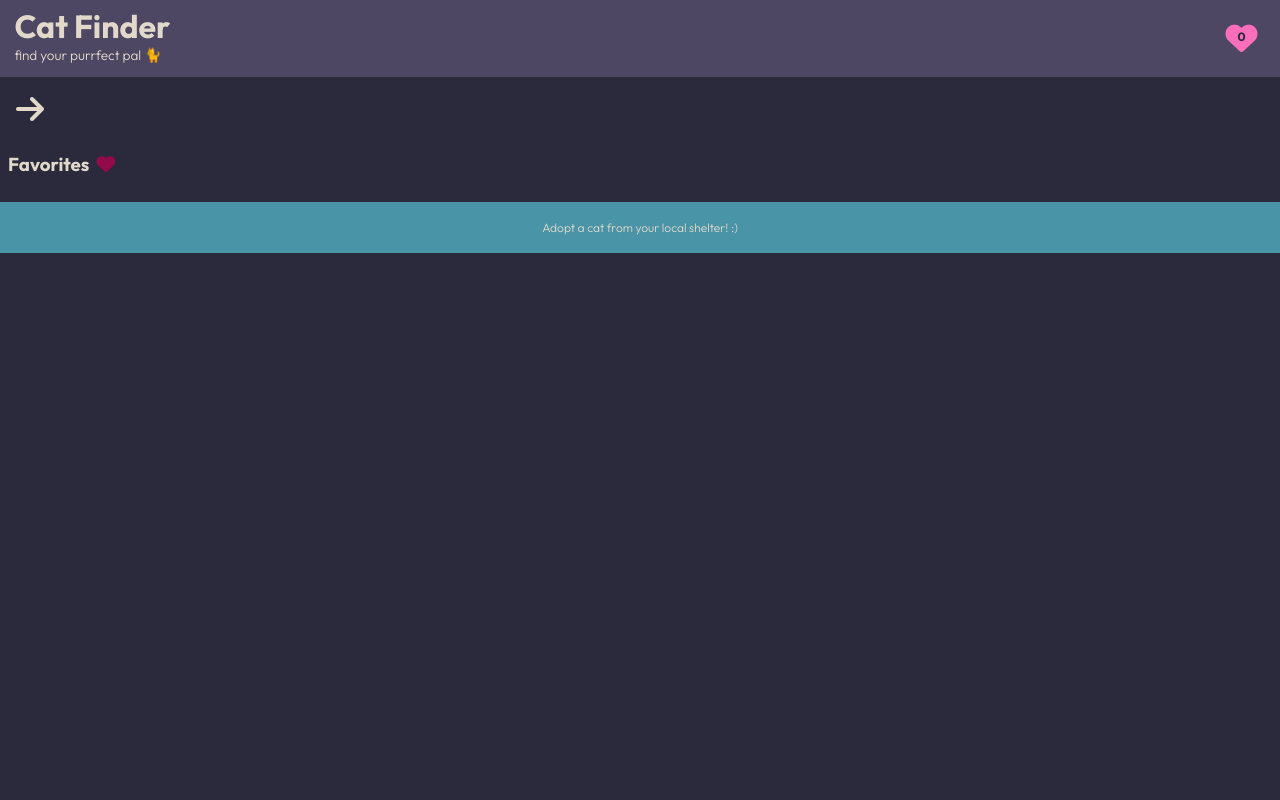
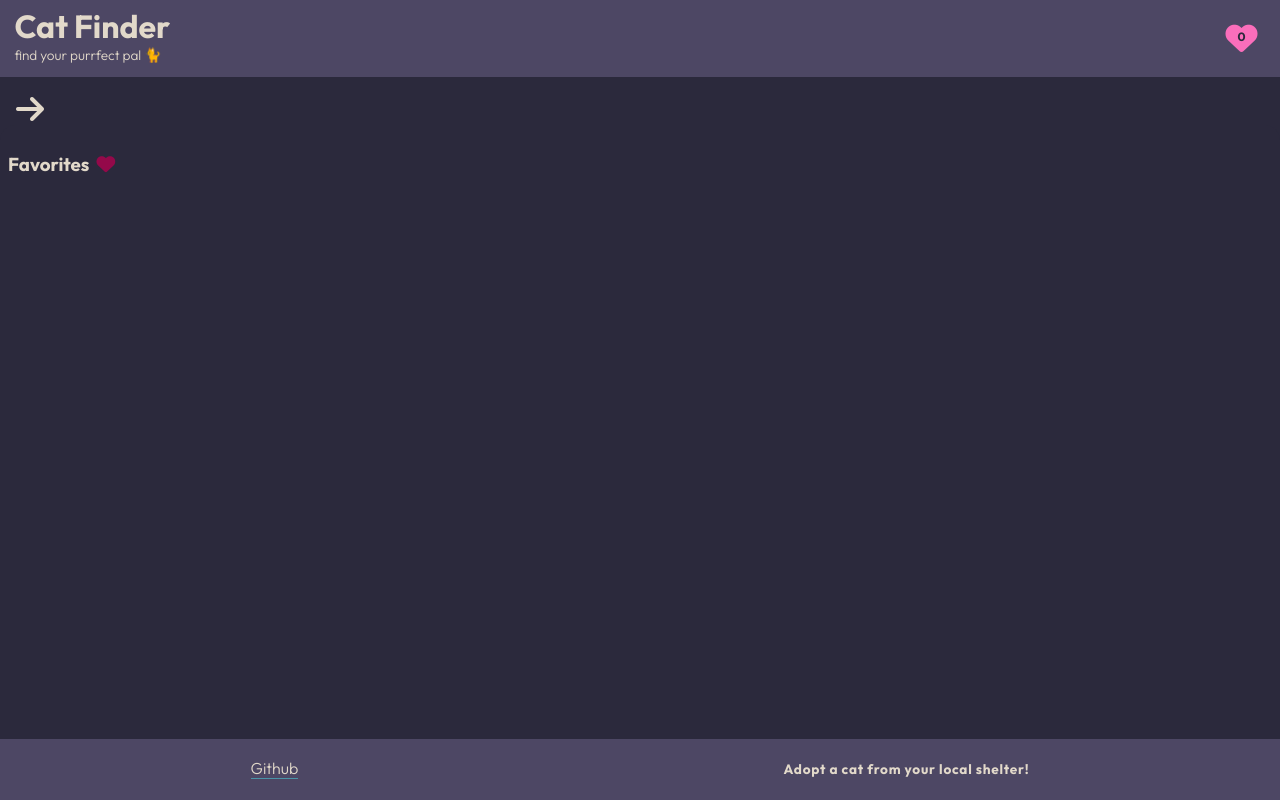
Before and after one commit to kittywizard/cat-finder, a React (Create React App) app: page /favorite in a window 1280 px wide. Built offline with nearby package versions, Linux system fonts and the light colour scheme.

Commit message:
tweaking the footer

```diff
--- a/public/css/style.css
+++ b/public/css/style.css
@@ -12,6 +12,7 @@ body {
 .root-container {
   display: flex;
   flex-direction: column;
+  min-height: 100vh;
 }
 
 .card--container {
@@ -19,6 +20,11 @@ body {
   margin: 1em auto;
   width: 80%;
   gap: 2em;
+  flex: 1;
+}
+
+.favorite-page {
+  flex: 1;
 }
 
 .card {
@@ -225,15 +231,24 @@ body {
 }
 
 .footer {
-  background-color: #4A94A8;
+  background-color: #4d4764;
   padding: 0.5em;
   display: flex;
   justify-content: space-around;
-  font-size: 0.75em;
+  align-items: baseline;
+  z-index: 1;
+  position: sticky;
+}
+.footer-content {
+  color: #E2D9CA;
+  font-size: 0.85rem;
+  font-weight: 700;
+  letter-spacing: 0.055em;
 }
 .footer-link {
   text-decoration: none;
-  color: #2B293C;
+  color: #E2D9CA;
+  border-bottom: 1px solid #4A94A8;
 }
 .footer-link:hover, .footer-link:focus {
   font-weight: 700;
--- a/src/components/Footer.js
+++ b/src/components/Footer.js
@@ -1,8 +1,11 @@
 export default function Footer() {
-    return(
+    return (
         <footer className="footer">
-            <p>
-                Adopt a cat from your local shelter! :)
+            <a href="http://github.com/kittywizard/cat-finder" class="footer-link">
+                Github
+            </a>
+            <p className="footer-content">
+                Adopt a cat from your local shelter!
             </p>
         </footer>
     )
--- a/src/pages/Favorite.js
+++ b/src/pages/Favorite.js
@@ -14,7 +14,7 @@ export default function Favorite() {
 });
 
     return (
-        <section>
+        <section className="favorite-page">
             <div className="modal-header">
                 <h3 className="headline">
                     Favorites &nbsp;
--- a/src/sass/base/layout.scss
+++ b/src/sass/base/layout.scss
@@ -12,6 +12,7 @@ body {
 .root-container {
     display: flex;
     flex-direction: column;
+    min-height: 100vh;
 }
 
 .card--container {
@@ -19,7 +20,12 @@ body {
     margin: 1em auto;
     width: 80%;
     gap: 2em;
+    flex:1;
+}
 
+//this forces the footer to be at the bottom via flexbox
+.favorite-page {
+    flex: 1;
 }
 
 // don't believe this class is needed
--- a/src/sass/components/footer.scss
+++ b/src/sass/components/footer.scss
@@ -1,14 +1,23 @@
 .footer {
-    background-color: $bright-accent;
+    background-color: $dark-accent;
     padding: 0.5em;
     display: flex;
     justify-content: space-around;
+    align-items: baseline;
+    z-index: 1;
+    position: sticky;
 
-    font-size: 0.75em;
+    &-content {
+        color: $text-light;
+        font-size: 0.85rem;
+        font-weight: 700;
+        letter-spacing: 0.055em;
+    }
 
     &-link {
         text-decoration: none;
-        color: $primary-dark;
+        color: $text-light;
+        border-bottom: 1px solid $bright-accent;
 
         &:hover,
         &:focus {
```
Also changed, not shown: src/old/App.js (deleted, +0 -69 lines), src/old/Modal.js (deleted, +0 -40 lines), 1 other file (tests, documents, lock files or other folders).
